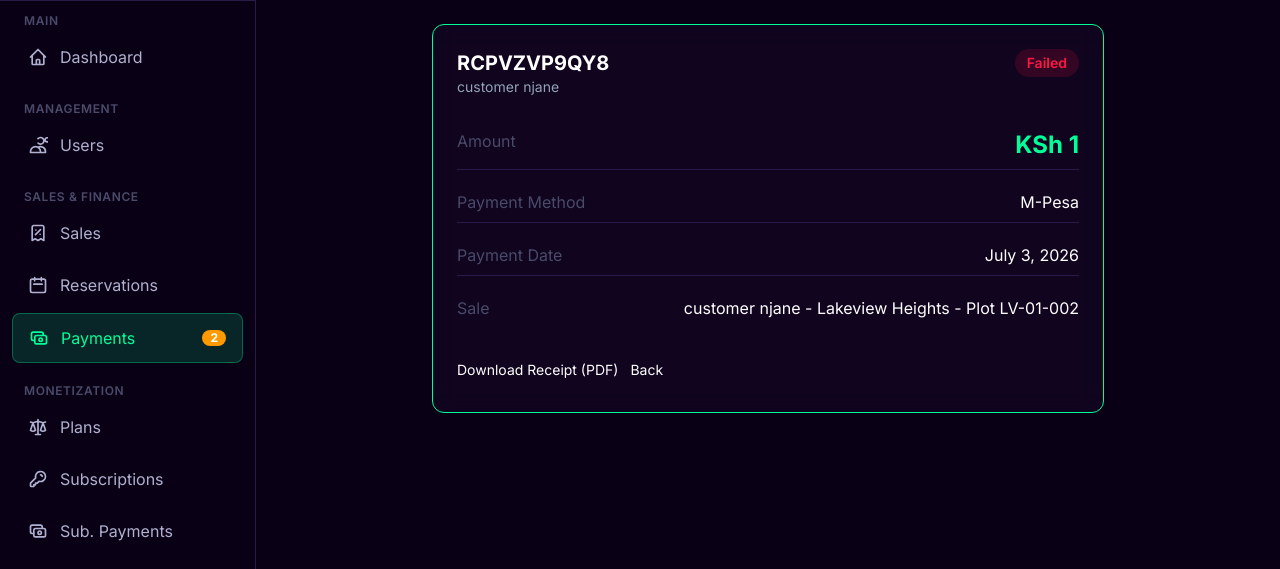
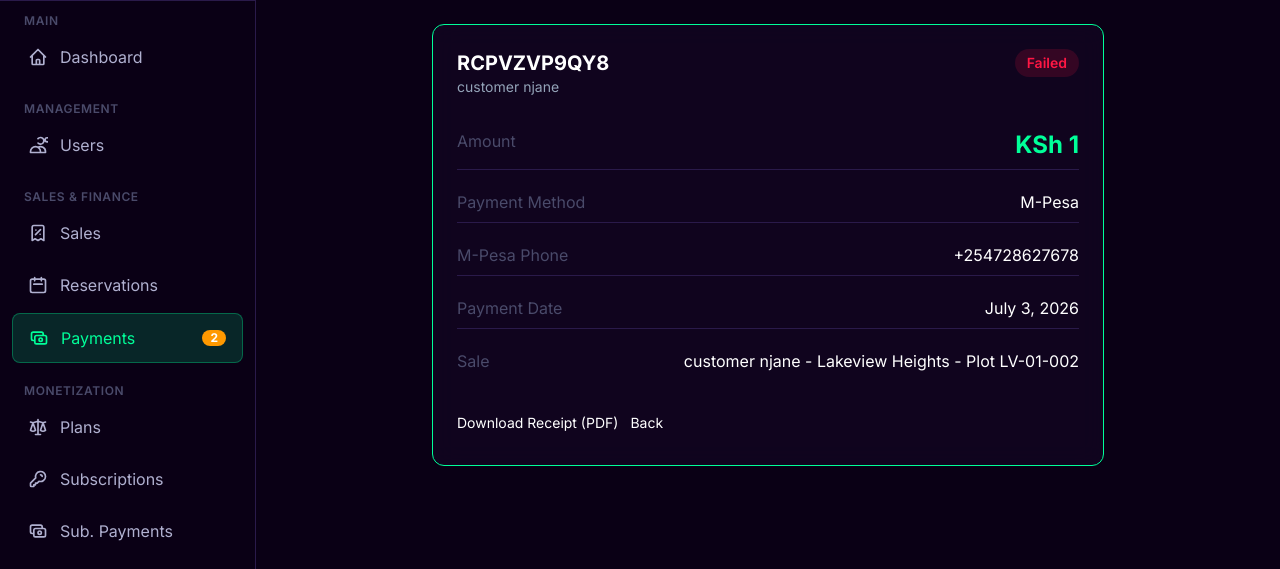
Before and after one commit to mbuguam443/landselling-website, a Django app: page /payments/25/ in a window 1280 px wide. Shown: the part 64-633 px from the top of the page. Run offline with Django 5.2, Linux system fonts and the light colour scheme; a user stored in the database is signed in; data comes from the database, SQL or seed files in the repository; some libraries are stand-ins or nearby versions.

Commit message:
Display M-Pesa code in payment lists, details, receipts, and admin

```diff
--- a/templates/payments/customer_payment_list.html
+++ b/templates/payments/customer_payment_list.html
@@ -19,6 +19,7 @@
                     <th class="pb-3 font-semibold text-white"><a href="?sort=receipt_number&order={% if sort_field == 'receipt_number' and sort_order == 'asc' %}desc{% else %}asc{% endif %}{% if search %}&search={{ search }}{% endif %}" class="text-white hover:text-primary transition">Receipt {% if sort_field == 'receipt_number' %}<span>{% if sort_order == 'asc' %}▲{% else %}▼{% endif %}</span>{% endif %}</a></th>
                     <th class="pb-3 font-semibold text-white"><a href="?sort=amount&order={% if sort_field == 'amount' and sort_order == 'asc' %}desc{% else %}asc{% endif %}{% if search %}&search={{ search }}{% endif %}" class="text-white hover:text-primary transition">Amount {% if sort_field == 'amount' %}<span>{% if sort_order == 'asc' %}▲{% else %}▼{% endif %}</span>{% endif %}</a></th>
                     <th class="pb-3 font-semibold text-white"><a href="?sort=payment_method&order={% if sort_field == 'payment_method' and sort_order == 'asc' %}desc{% else %}asc{% endif %}{% if search %}&search={{ search }}{% endif %}" class="text-white hover:text-primary transition">Method {% if sort_field == 'payment_method' %}<span>{% if sort_order == 'asc' %}▲{% else %}▼{% endif %}</span>{% endif %}</a></th>
+                    <th class="pb-3 font-semibold text-white">M-Pesa Code</th>
                     <th class="pb-3 font-semibold text-white"><a href="?sort=payment_date&order={% if sort_field == 'payment_date' and sort_order == 'asc' %}desc{% else %}asc{% endif %}{% if search %}&search={{ search }}{% endif %}" class="text-white hover:text-primary transition">Date {% if sort_field == 'payment_date' %}<span>{% if sort_order == 'asc' %}▲{% else %}▼{% endif %}</span>{% endif %}</a></th>
                     <th class="pb-3 font-semibold text-white"><a href="?sort=status&order={% if sort_field == 'status' and sort_order == 'asc' %}desc{% else %}asc{% endif %}{% if search %}&search={{ search }}{% endif %}" class="text-white hover:text-primary transition">Status {% if sort_field == 'status' %}<span>{% if sort_order == 'asc' %}▲{% else %}▼{% endif %}</span>{% endif %}</a></th>
                     <th class="pb-3 font-semibold text-white">Actions</th>
@@ -30,6 +31,7 @@
                     <td class="py-3"><a href="{% url 'payments:payment_detail' payment.id %}" class="text-white hover:text-primary transition">{{ payment.receipt_number }}</a></td>
                     <td class="py-3" style="color: #00ff99;">KSh {{ payment.amount|currency }}</td>
                     <td class="py-3" style="color: #94a3b8;">{{ payment.get_payment_method_display }}</td>
+                    <td class="py-3" style="color: #00ffff;">{% if payment.mpesa_code %}{{ payment.mpesa_code }}{% else %}-{% endif %}</td>
                     <td class="py-3" style="color: #94a3b8;">{{ payment.payment_date }}</td>
                     <td class="py-3">
                         {% if payment.status == 'confirmed' %}
--- a/templates/payments/payment_detail.html
+++ b/templates/payments/payment_detail.html
@@ -37,6 +37,18 @@
                 <span class="text-white">{{ payment.transaction_code }}</span>
             </div>
             {% endif %}
+            {% if payment.mpesa_code %}
+            <div class="flex justify-between py-2 border-b" style="border-color: #2a1a4a;">
+                <span style="color: #4a4a6a;">M-Pesa Code</span>
+                <span class="font-semibold" style="color: #00ffff;">{{ payment.mpesa_code }}</span>
+            </div>
+            {% endif %}
+            {% if payment.mpesa_phone %}
+            <div class="flex justify-between py-2 border-b" style="border-color: #2a1a4a;">
+                <span style="color: #4a4a6a;">M-Pesa Phone</span>
+                <span class="text-white">{{ payment.mpesa_phone }}</span>
+            </div>
+            {% endif %}
             <div class="flex justify-between py-2 border-b" style="border-color: #2a1a4a;">
                 <span style="color: #4a4a6a;">Payment Date</span>
                 <span class="text-white">{{ payment.payment_date }}</span>
--- a/templates/payments/payment_list.html
+++ b/templates/payments/payment_list.html
@@ -24,6 +24,7 @@
                     <th class="pb-3 font-semibold text-white"><a href="?sort=customer__name&order={% if sort_field == 'customer__name' and sort_order == 'asc' %}desc{% else %}asc{% endif %}{% if search %}&search={{ search }}{% endif %}" class="text-white hover:text-primary transition">Customer {% if sort_field == 'customer__name' %}<span>{% if sort_order == 'asc' %}▲{% else %}▼{% endif %}</span>{% endif %}</a></th>
                     <th class="pb-3 font-semibold text-white"><a href="?sort=amount&order={% if sort_field == 'amount' and sort_order == 'asc' %}desc{% else %}asc{% endif %}{% if search %}&search={{ search }}{% endif %}" class="text-white hover:text-primary transition">Amount {% if sort_field == 'amount' %}<span>{% if sort_order == 'asc' %}▲{% else %}▼{% endif %}</span>{% endif %}</a></th>
                     <th class="pb-3 font-semibold text-white"><a href="?sort=payment_method&order={% if sort_field == 'payment_method' and sort_order == 'asc' %}desc{% else %}asc{% endif %}{% if search %}&search={{ search }}{% endif %}" class="text-white hover:text-primary transition">Method {% if sort_field == 'payment_method' %}<span>{% if sort_order == 'asc' %}▲{% else %}▼{% endif %}</span>{% endif %}</a></th>
+                    <th class="pb-3 font-semibold text-white">M-Pesa Code</th>
                     <th class="pb-3 font-semibold text-white"><a href="?sort=payment_date&order={% if sort_field == 'payment_date' and sort_order == 'asc' %}desc{% else %}asc{% endif %}{% if search %}&search={{ search }}{% endif %}" class="text-white hover:text-primary transition">Date {% if sort_field == 'payment_date' %}<span>{% if sort_order == 'asc' %}▲{% else %}▼{% endif %}</span>{% endif %}</a></th>
                     <th class="pb-3 font-semibold text-white"><a href="?sort=status&order={% if sort_field == 'status' and sort_order == 'asc' %}desc{% else %}asc{% endif %}{% if search %}&search={{ search }}{% endif %}" class="text-white hover:text-primary transition">Status {% if sort_field == 'status' %}<span>{% if sort_order == 'asc' %}▲{% else %}▼{% endif %}</span>{% endif %}</a></th>
                     <th class="pb-3 font-semibold text-white">Actions</th>
@@ -36,6 +37,7 @@
                     <td class="py-3" style="color: #94a3b8;">{{ payment.customer.name }}</td>
                     <td class="py-3" style="color: #00ff99;">KSh {{ payment.amount|currency }}</td>
                     <td class="py-3" style="color: #94a3b8;">{{ payment.get_payment_method_display }}</td>
+                    <td class="py-3" style="color: #00ffff;">{% if payment.mpesa_code %}{{ payment.mpesa_code }}{% else %}-{% endif %}</td>
                     <td class="py-3" style="color: #94a3b8;">{{ payment.payment_date }}</td>
                     <td class="py-3">
                         {% if payment.status == 'confirmed' %}
--- a/templates/payments/receipt_pdf.html
+++ b/templates/payments/receipt_pdf.html
@@ -72,6 +72,12 @@
         <tr><td class="label">Customer</td><td class="value">{{ payment.customer.name }}</td></tr>
         <tr><td class="label">Plot No.</td><td class="value">{{ payment.sale.plot.plot_number }} — {{ payment.sale.plot.project.name }}</td></tr>
         <tr><td class="label">Payment Method</td><td class="value">{{ payment.get_payment_method_display|upper }}</td></tr>
+        {% if payment.mpesa_code %}
+        <tr><td class="label">M-Pesa Code</td><td class="value" style="color: #00a651; font-size: 12px;">{{ payment.mpesa_code }}</td></tr>
+        {% endif %}
+        {% if payment.mpesa_phone %}
+        <tr><td class="label">M-Pesa Phone</td><td class="value">{{ payment.mpesa_phone }}</td></tr>
+        {% endif %}
         {% if payment.transaction_code %}
         <tr><td class="label">Transaction Ref</td><td class="value">{{ payment.transaction_code }}</td></tr>
         {% endif %}
```
Also changed, not shown: apps/payments/admin.py (+5 -2 lines), templates/payments/customer_payment_detail.html (+12 -0 lines).
